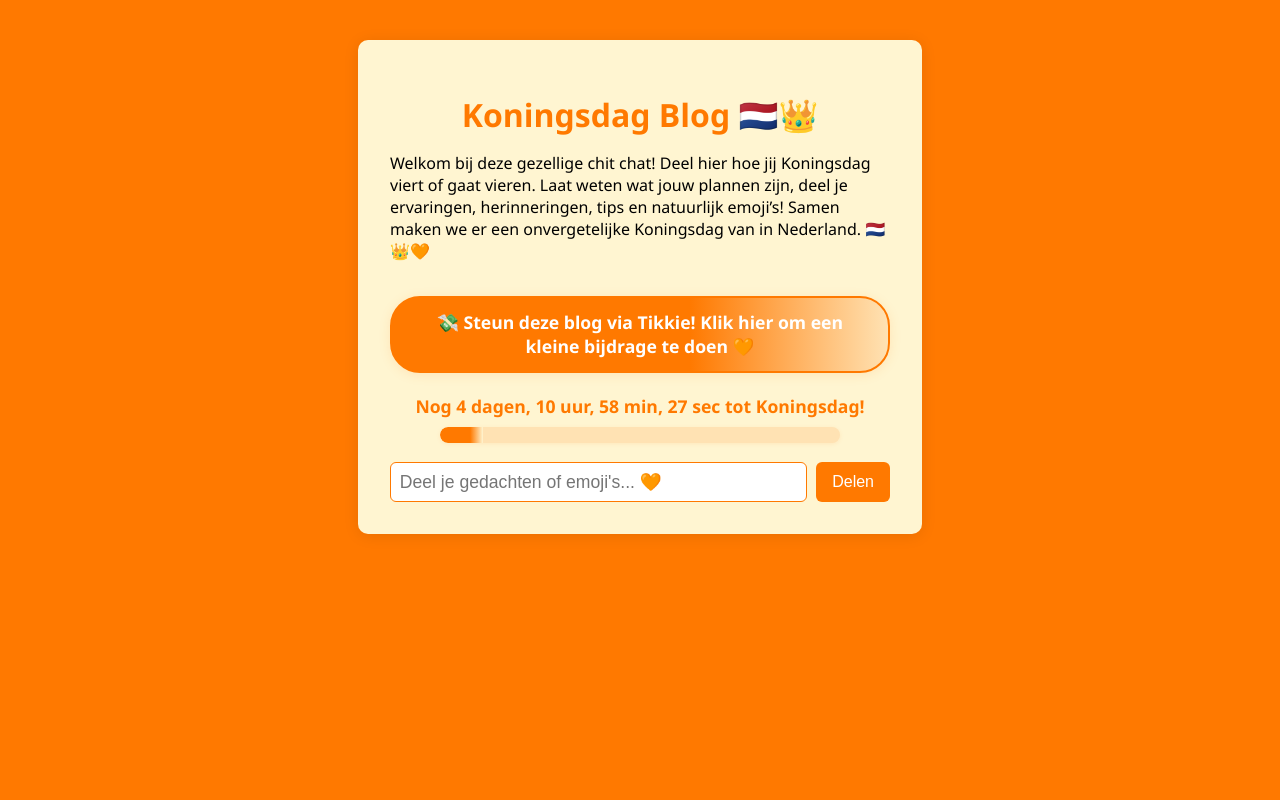
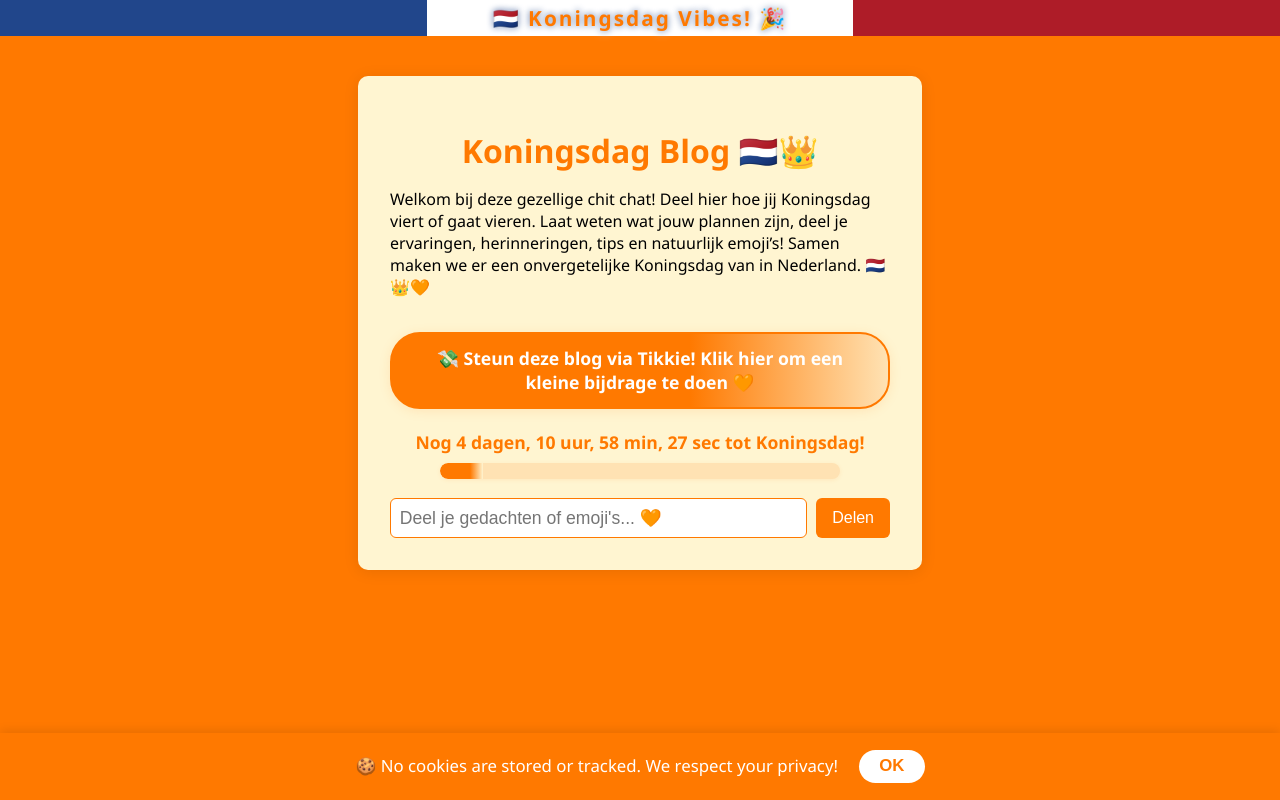
Before and after one commit to theookyere/kingsday-ui-blog, a Flask app: page / in a window 1280 px wide. Run offline with Flask 3, Linux system fonts and the light colour scheme; data that the repository does not hold is empty.

Commit message:
Add files via upload

```diff
--- a/static/style.css
+++ b/static/style.css
@@ -115,3 +115,14 @@ button:hover {
     box-shadow: 0 4px 18px rgba(255,121,0,0.22);
     text-decoration: none;
 }
+
+/* Confetti Animation */
+.confetti {
+  position: fixed;
+  top: 0;
+  left: 0;
+  width: 100vw;
+  height: 100vh;
+  pointer-events: none;
+  z-index: 999;
+}
--- a/templates/index.html
+++ b/templates/index.html
@@ -7,6 +7,17 @@
     <link rel="stylesheet" href="/static/style.css">
 </head>
 <body>
+    <!-- NL Flag Banner -->
+    <div id="nl-flag-banner" style="width:100%;height:36px;display:flex;flex-direction:row;align-items:center;justify-content:center;position:relative;z-index:900;">
+      <div style="height:100%;width:100vw;max-width:100%;display:flex;">
+        <div style="flex:1;background:#21468b;height:100%;"></div>
+        <div style="flex:1;background:#fff;height:100%;"></div>
+        <div style="flex:1;background:#ae1c28;height:100%;"></div>
+      </div>
+      <div style="position:absolute;left:50%;top:50%;transform:translate(-50%,-50%);font-size:1.3em;font-weight:bold;color:#ff7900;text-shadow:0 1px 8px #fff, 0 0px 6px #21468b;letter-spacing:2px;">🇳🇱 Koningsdag Vibes! 🎉</div>
+    </div>
+    <!-- Confetti Canvas -->
+    <canvas class="confetti" id="confetti-canvas"></canvas>
     <div class="container">
         <h1>Koningsdag Blog 🇳🇱👑</h1>
         <p class="blog-description">Welkom bij deze gezellige chit chat! Deel hier hoe jij Koningsdag viert of gaat vieren. Laat weten wat jouw plannen zijn, deel je ervaringen, herinneringen, tips en natuurlijk emoji’s! Samen maken we er een onvergetelijke Koningsdag van in Nederland. 🇳🇱👑🧡</p>
@@ -26,5 +37,82 @@
         <div id="posts"></div>
     </div>
     <script src="/static/main.js"></script>
+    <script>
+    // Confetti celebration effect
+    function randomColor() {
+      const colors = ['#ff7900', '#21468b', '#ae1c28', '#fff', '#ffd700', '#ffb347'];
+      return colors[Math.floor(Math.random() * colors.length)];
+    }
+    function launchConfetti() {
+      const canvas = document.getElementById('confetti-canvas');
+      const ctx = canvas.getContext('2d');
+      canvas.width = window.innerWidth;
+      canvas.height = window.innerHeight;
+      let pieces = [];
+      for (let i = 0; i < 120; i++) {
+        pieces.push({
+          x: Math.random() * canvas.width,
+          y: Math.random() * -canvas.height,
+          r: Math.random() * 8 + 6,
+          c: randomColor(),
+          d: Math.random() * 2 + 1,
+          t: Math.random() * Math.PI * 2
+        });
+      }
+      function draw() {
+        ctx.clearRect(0, 0, canvas.width, canvas.height);
+        for (let p of pieces) {
+          ctx.beginPath();
+          ctx.arc(p.x, p.y, p.r, 0, 2 * Math.PI);
+          ctx.fillStyle = p.c;
+          ctx.globalAlpha = 0.85;
+          ctx.fill();
+        }
+      }
+      function update() {
+        for (let p of pieces) {
+          p.y += p.d * 2;
+          p.x += Math.sin(p.t) * 1.5;
+          p.t += 0.04;
+          if (p.y > canvas.height) {
+            p.y = -10;
+            p.x = Math.random() * canvas.width;
+          }
+        }
+      }
+      let frame = 0;
+      function animate() {
+        draw();
+        update();
+        frame++;
+        if (frame < 180) {
+          requestAnimationFrame(animate);
+        } else {
+          ctx.clearRect(0, 0, canvas.width, canvas.height);
+        }
+      }
+      animate();
+    }
+    window.addEventListener('DOMContentLoaded', function() {
+      setTimeout(launchConfetti, 600);
+    });
+    </script>
+    <!-- Cookie banner -->
+    <div id="cookie-banner" style="display:none; position:fixed; bottom:0; left:0; width:100%; background:#ff7900; color:#fff; text-align:center; padding:1em 0; z-index:1000; font-size:1.05em; box-shadow:0 -2px 10px rgba(0,0,0,0.10);">
+      🍪 No cookies are stored or tracked. We respect your privacy!
+      <button id="cookie-ok" style="margin-left:1em; background:#fff; color:#ff7900; border:none; border-radius:20px; padding:0.4em 1.2em; font-weight:bold; cursor:pointer;">OK</button>
+    </div>
+    <script>
+    // Cookie banner logic
+    window.addEventListener('DOMContentLoaded', function() {
+      if (!localStorage.getItem('cookieBannerAccepted')) {
+        document.getElementById('cookie-banner').style.display = 'block';
+      }
+      document.getElementById('cookie-ok').onclick = function() {
+        localStorage.setItem('cookieBannerAccepted', 'yes');
+        document.getElementById('cookie-banner').style.display = 'none';
+      };
+    });
+    </script>
 </body>
 </html>
```
